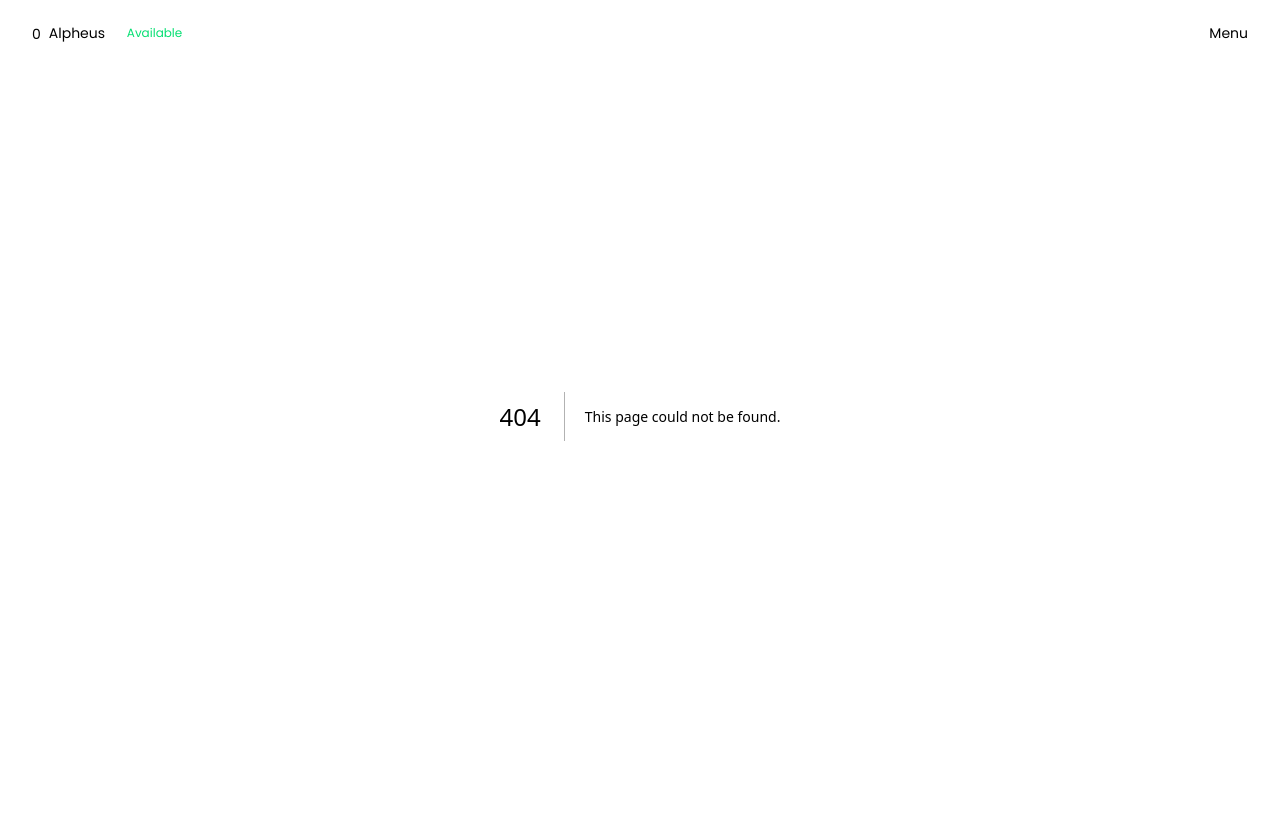
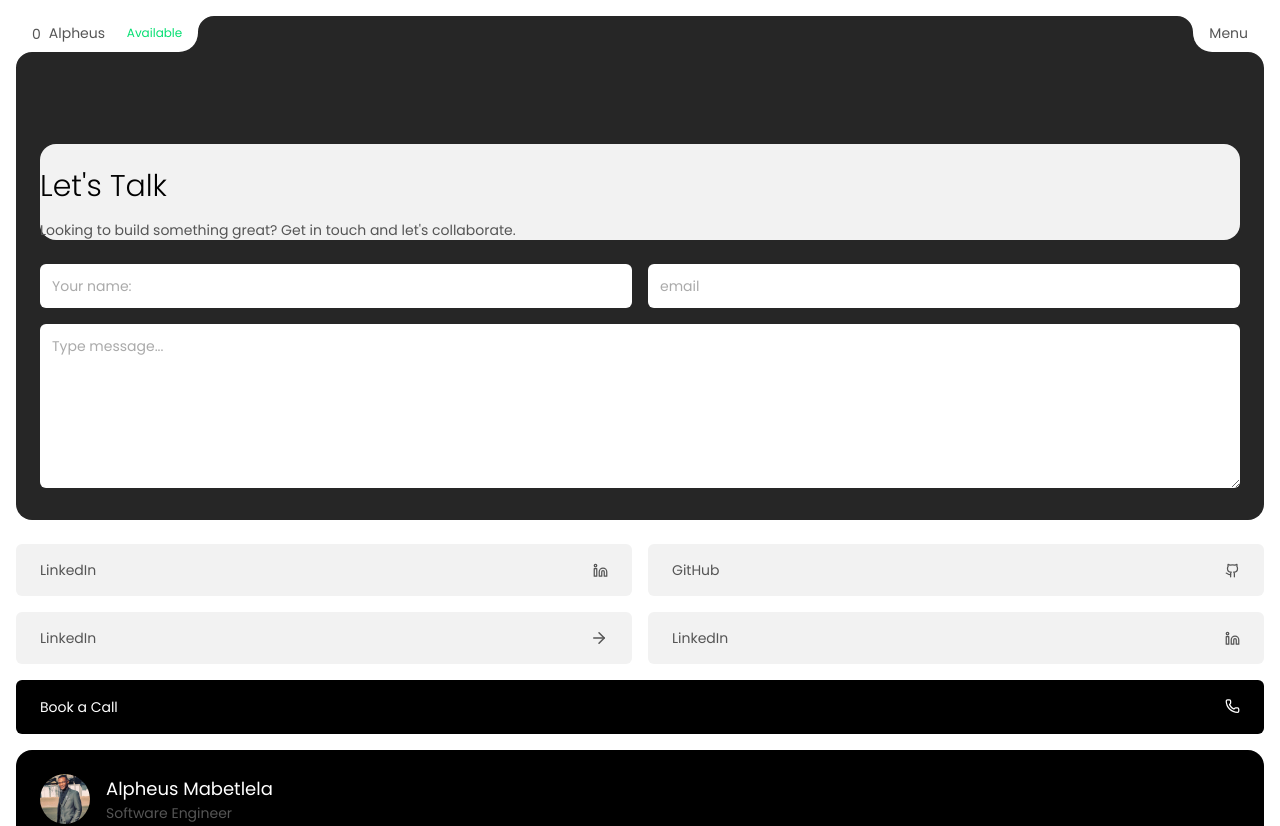
Before and after one commit to theCalculatar/v2.portfolio, a Next.js app: page /contact in a window 1280 px wide. Before the commit this address had no page. Shown: the top 826 px of the page. Built offline with nearby package versions, Linux system fonts and the light colour scheme.

Commit message:
add contact no backend logic

```diff
--- /dev/null
+++ b/src/app/contact/page.tsx
@@ -0,0 +1,45 @@
+import React from "react";
+
+function Page() {
+  return (
+    <div className="bg-neutral-800 pt-32 px-6 pb-8 rounded-2xl">
+      <div className="flex bg-card-background rounded-2xl flex-col gap-4">
+        <h1 className="capitalize max-w-sm flex mt-6 font-light text-3xl text-balance">
+          Let&apos;s Talk
+        </h1>
+        <p className="text-sm">
+          Looking to build something great? Get in touch and let&apos;s
+          collaborate.
+        </p>
+      </div>
+
+      <div className="grid gap-4 mt-6">
+        <div className="grid gap-4 sm:grid-cols-2">
+          <input
+            type="text"
+            name="name"
+            id="name"
+            placeholder="Your name:"
+            className="p-3 bg-background rounded-md text-sm"
+          />
+          <input
+            type="email"
+            name="email"
+            id="email"
+            placeholder="email"
+            className="p-3 bg-background rounded-md text-sm"
+          />
+        </div>
+        <textarea
+          name="meassage"
+          id="meassage"
+          placeholder="Type message..."
+          className="p-3 bg-background rounded-md text-sm"
+          rows={7}
+        ></textarea>
+      </div>
+    </div>
+  );
+}
+
+export default Page;
```
